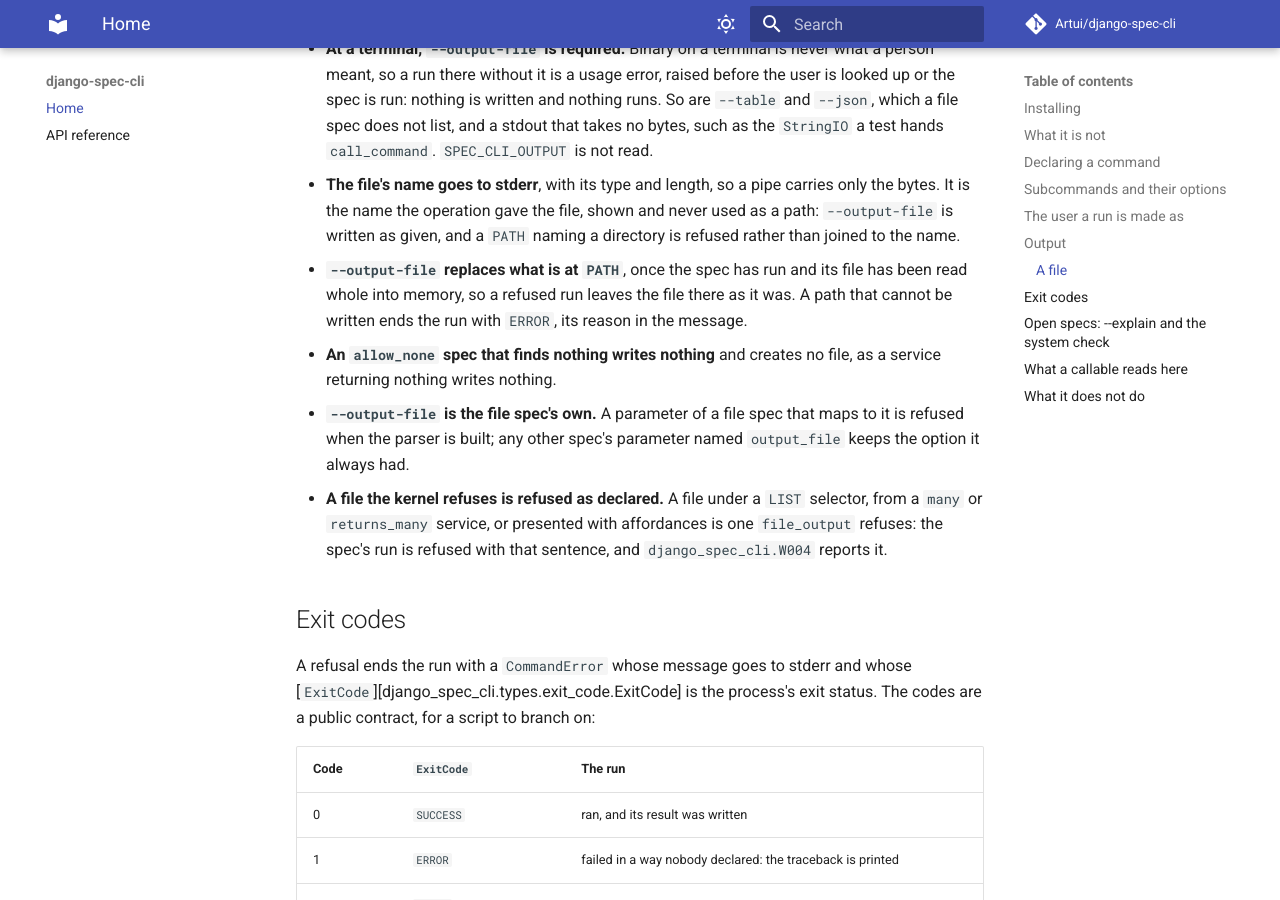
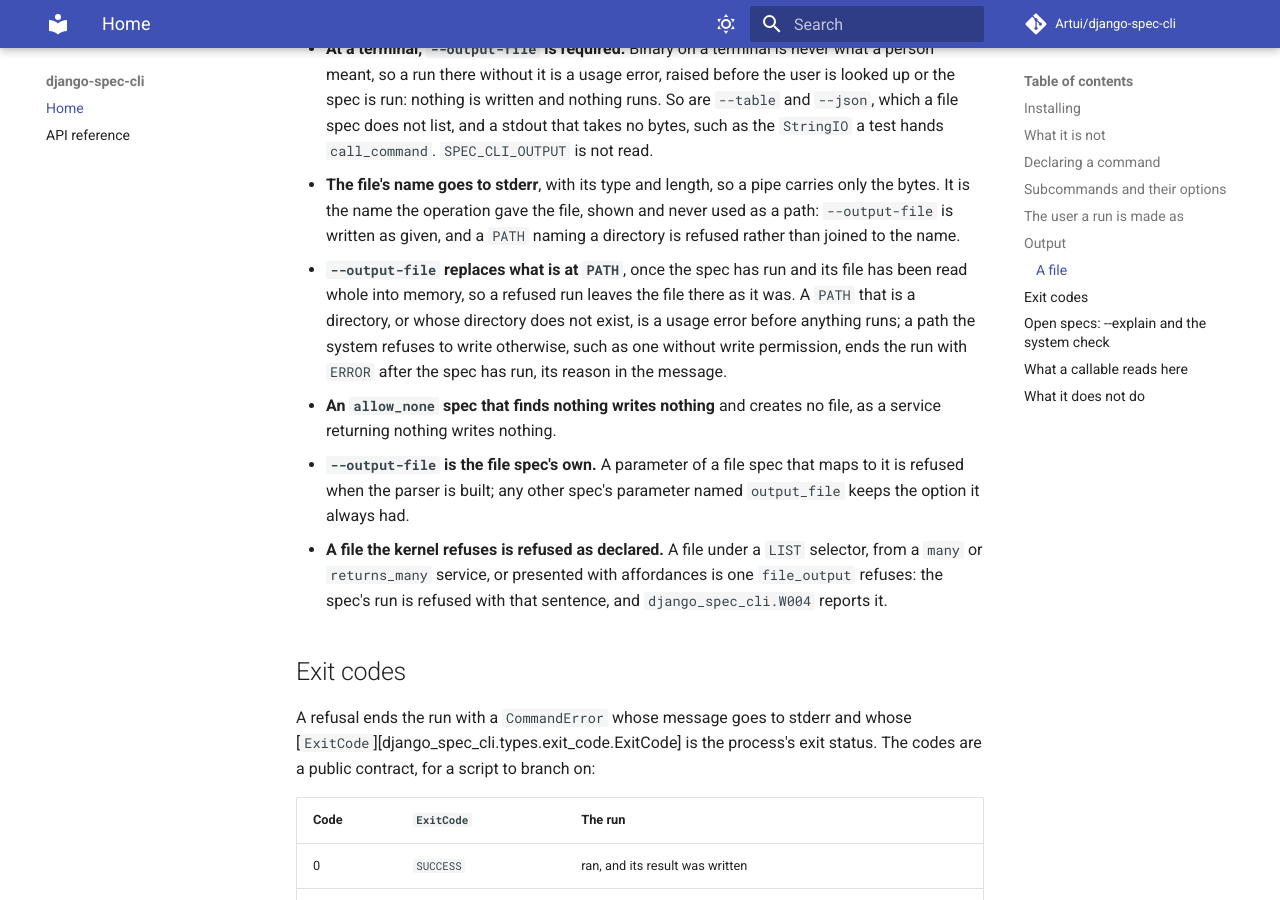
Before and after one commit to Artui/django-spec-cli, an MkDocs documentation site: the page built from docs/index.md, in a window 1280 px wide and 900 px high, scrolled down 4786 px. Built offline with MkDocs 1.6.1 and Material for MkDocs 9.7.7, drawn with Linux system fonts in a browser that asks for light colours; comment, search, counter and statistics services are not loaded.

Commit message:
Review fixes: hidden format flags ungrouped, PATH checked before the run
On Python 3.10 a wrapped usage line asserted in argparse when a file spec's
hidden --json and --table shared a mutually exclusive group, so --help and
every usage error of a file spec crashed; they are added to the subparser
directly. A PATH that is a directory, or whose directory does not exist, is a
usage error before the user lookup and the run. The changelog names the two
things the floor raise changes for a filter_set. write_file omits a missing
content type, and the flush, the percent escape and the order of the terminal
check each have a test.

Co-Authored-By: Claude Opus 5.5 <noreply@anthropic.com>

```diff
--- a/docs/index.md
+++ b/docs/index.md
@@ -212,8 +212,10 @@ Shopping
   naming a directory is refused rather than joined to the name.
 - **`--output-file` replaces what is at `PATH`**, once the spec has run and its
   file has been read whole into memory, so a refused run leaves the file there
-  as it was. A path that cannot be written ends the run with `ERROR`, its
-  reason in the message.
+  as it was. A `PATH` that is a directory, or whose directory does not exist, is
+  a usage error before anything runs; a path the system refuses to write
+  otherwise, such as one without write permission, ends the run with `ERROR`
+  after the spec has run, its reason in the message.
 - **An `allow_none` spec that finds nothing writes nothing** and creates no
   file, as a service returning nothing writes nothing.
 - **`--output-file` is the file spec's own.** A parameter of a file spec that
```
Also changed, not shown: CHANGELOG.md (+14 -11 lines), 4 other files.
